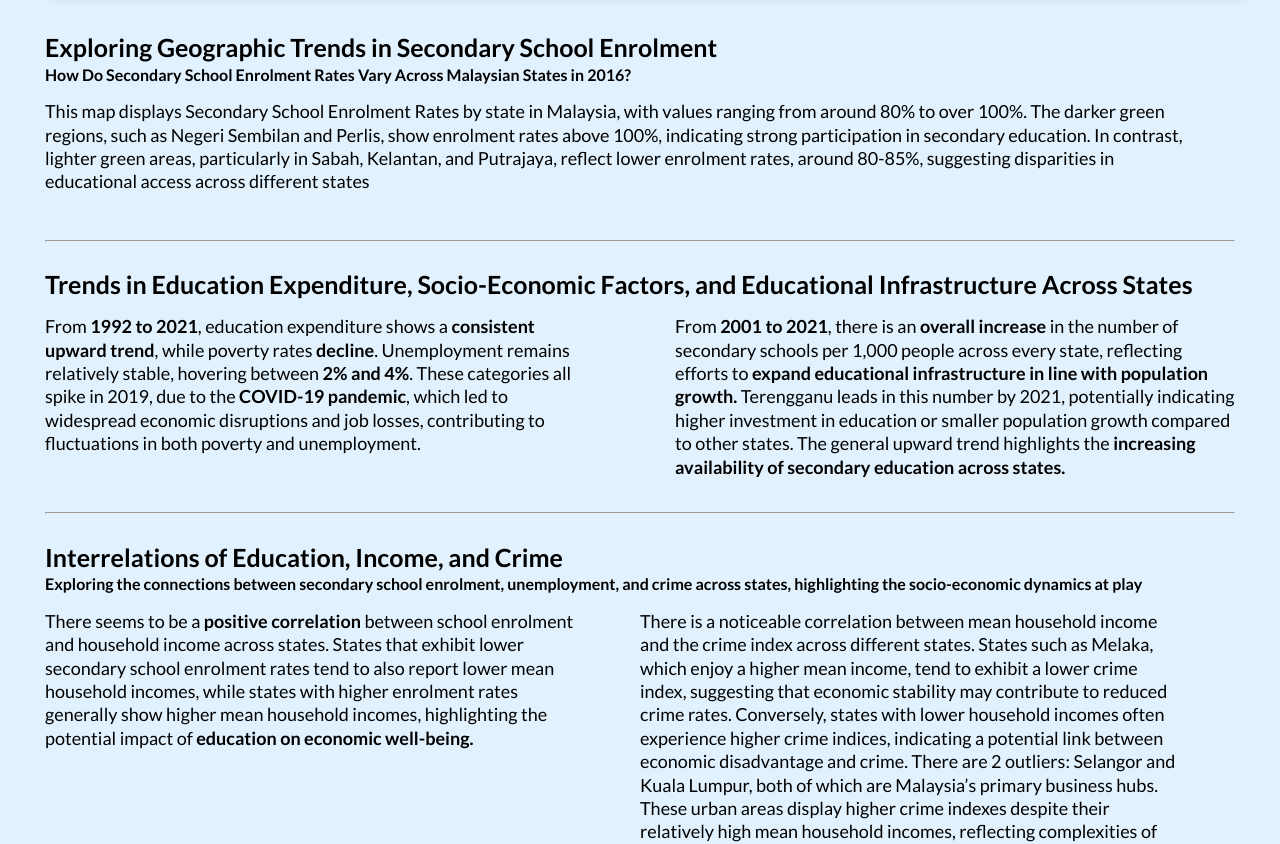
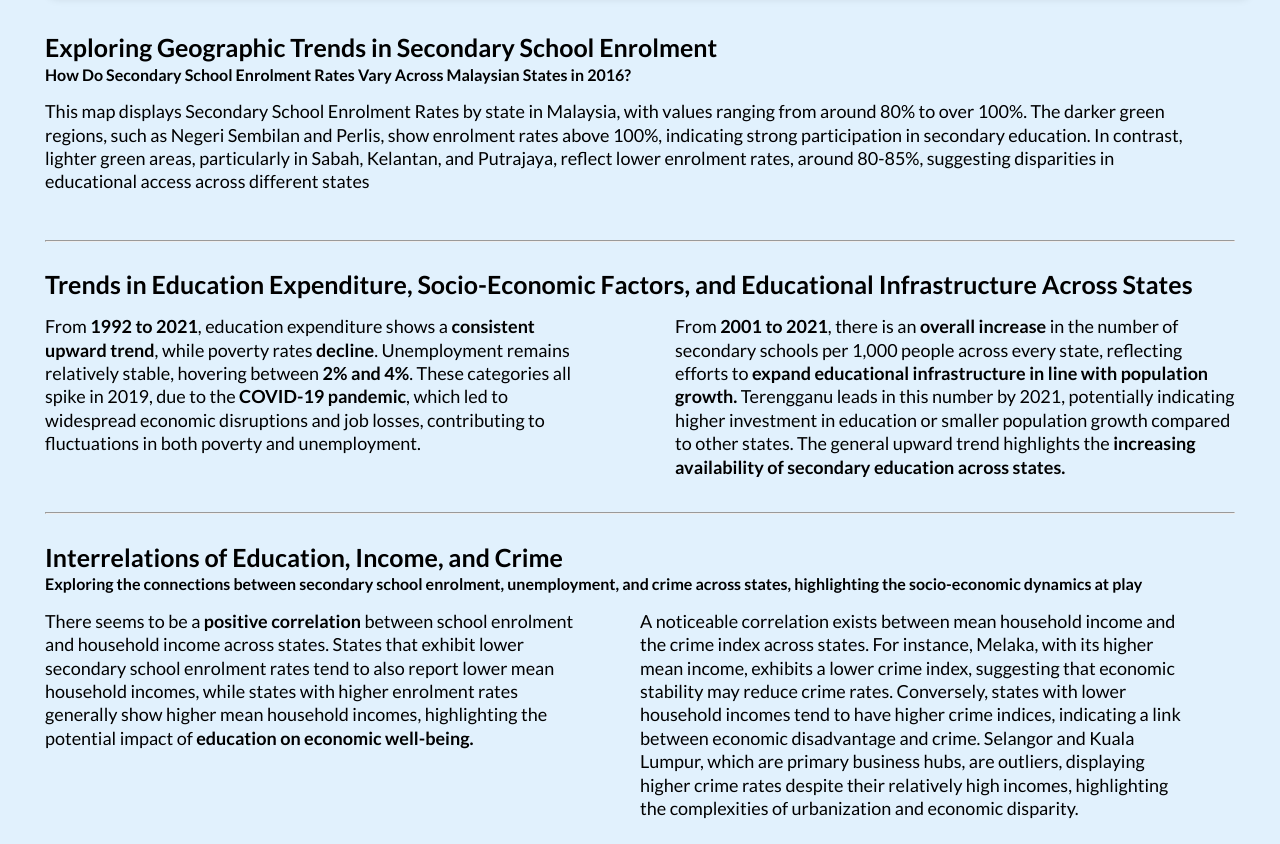
Before and after one commit to wongjunwei030203/FIT3179_Assignment_2, a plain HTML site: page index.html in a window 1280 px wide. Shown: the part 113-957 px from the top of the page. Drawn offline with nearby package versions, Linux system fonts and the light colour scheme; a script that the page names is missing.

Commit message:
Update index.html

```diff
--- a/index.html
+++ b/index.html
@@ -91,7 +91,7 @@
       </div>
 
       <div class="pure-u-1-2">
-          <p style="line-height: 1.3; padding-right: 50px; padding-bottom: 5px;">There is a noticeable correlation between mean household income and the crime index across different states. States such as Melaka, which enjoy a higher mean income, tend to exhibit a lower crime index, suggesting that economic stability may contribute to reduced crime rates. Conversely, states with lower household incomes often experience higher crime indices, indicating a potential link between economic disadvantage and crime. There are 2 outliers: Selangor and Kuala Lumpur, both of which are Malaysia’s primary business hubs. These urban areas display higher crime indexes despite their relatively high mean household incomes, reflecting complexities of urbanization and economic disparity within metropolitan regions.</p>
+          <p style="line-height: 1.3; padding-right: 50px; padding-bottom: 5px;">A noticeable correlation exists between mean household income and the crime index across states. For instance, Melaka, with its higher mean income, exhibits a lower crime index, suggesting that economic stability may reduce crime rates. Conversely, states with lower household incomes tend to have higher crime indices, indicating a link between economic disadvantage and crime. Selangor and Kuala Lumpur, which are primary business hubs, are outliers, displaying higher crime rates despite their relatively high incomes, highlighting the complexities of urbanization and economic disparity.</p>
           <div id="vis5" class="vis-container"></div>
       </div>
 
```
